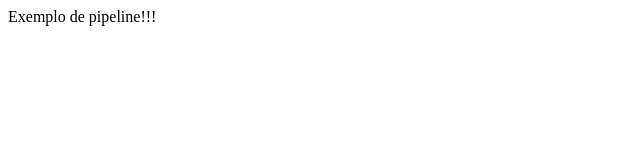
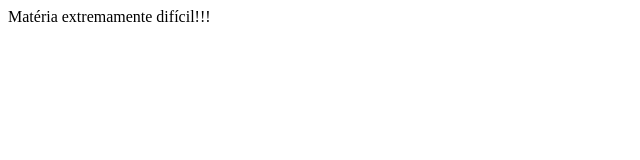
Before and after one commit to andersonpio/conchayoro, a website: page index.html in a window 1280 px wide. Shown: the full height of the page, 0-640 px from the left. Drawn offline with Linux system fonts and the light colour scheme.

Commit message:
Update index.html

```diff
--- a/index.html
+++ b/index.html
@@ -1,5 +1,5 @@
 <html>
   <body>
-    Exemplo de pipeline!!!
+    Matéria extremamente difícil!!!
   </body>
 </html>
```
